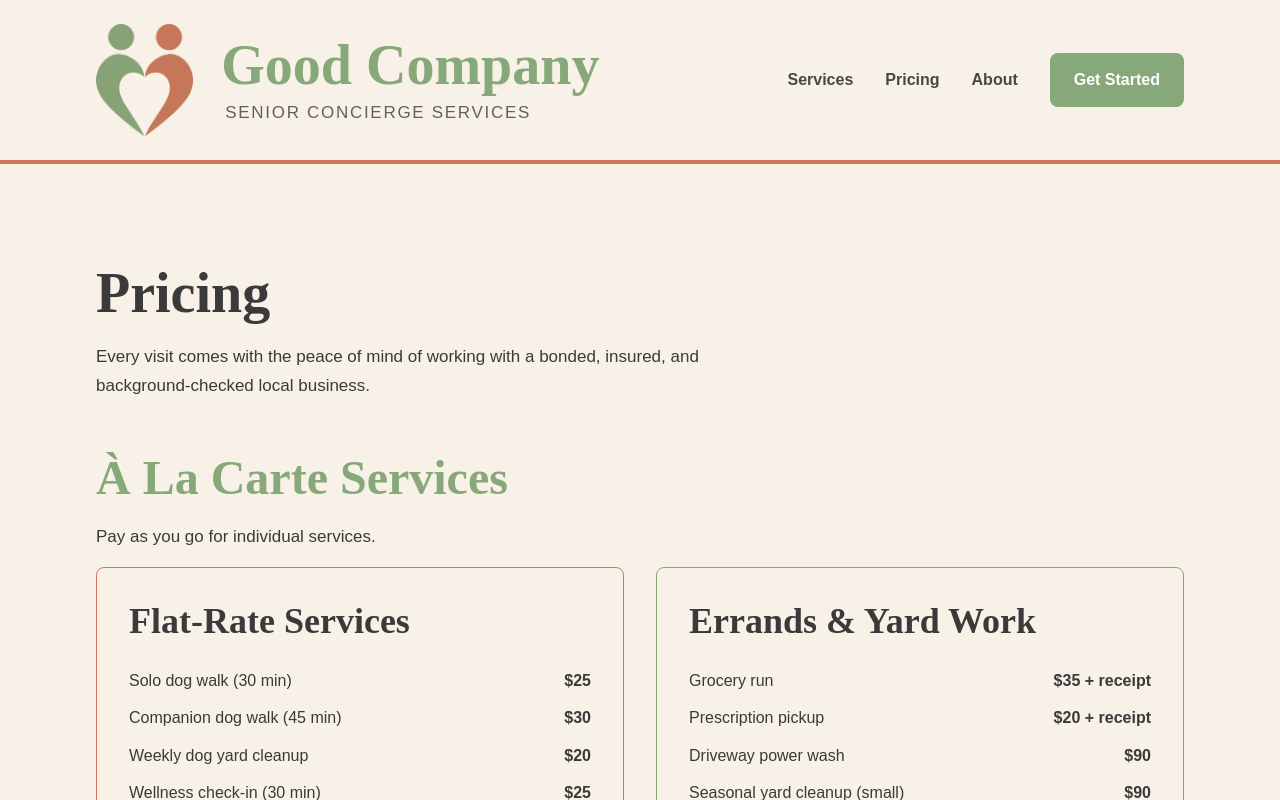
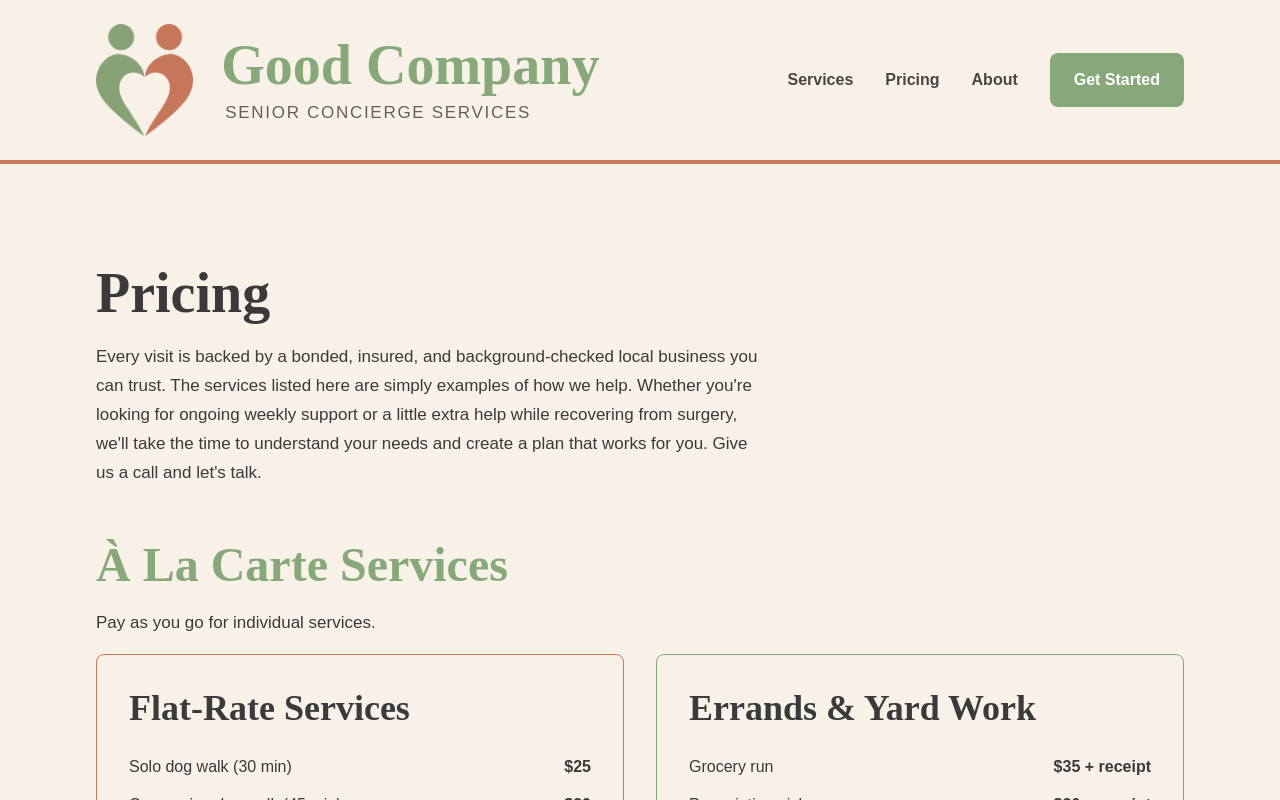
Before and after one commit to GoodCompanySCS/goodcompany-scs, a Next.js app: page /pricing in a window 1280 px wide. Shown: the top 800 px of the page. Built offline with nearby package versions, Linux system fonts and the light colour scheme.

Commit message:
Update page.tsx

```diff
--- a/app/pricing/page.tsx
+++ b/app/pricing/page.tsx
@@ -5,7 +5,9 @@ export default function Pricing() {
         <div className="container-max">
           <h1 className="mb-4">Pricing</h1>
           <p className="text-lg mb-12 max-w-2xl">
-            Every visit comes with the peace of mind of working with a bonded, insured, and background-checked local business.
+            Every visit is backed by a bonded, insured, and background-checked local business you can trust. The services listed here are simply examples
+            of how we help. Whether you're looking for ongoing weekly support or a little extra help while recovering from surgery, we'll take the time
+            to understand your needs and create a plan that works for you. Give us a call and let's talk.
           </p>
 
           {/* À La Carte */}
```
